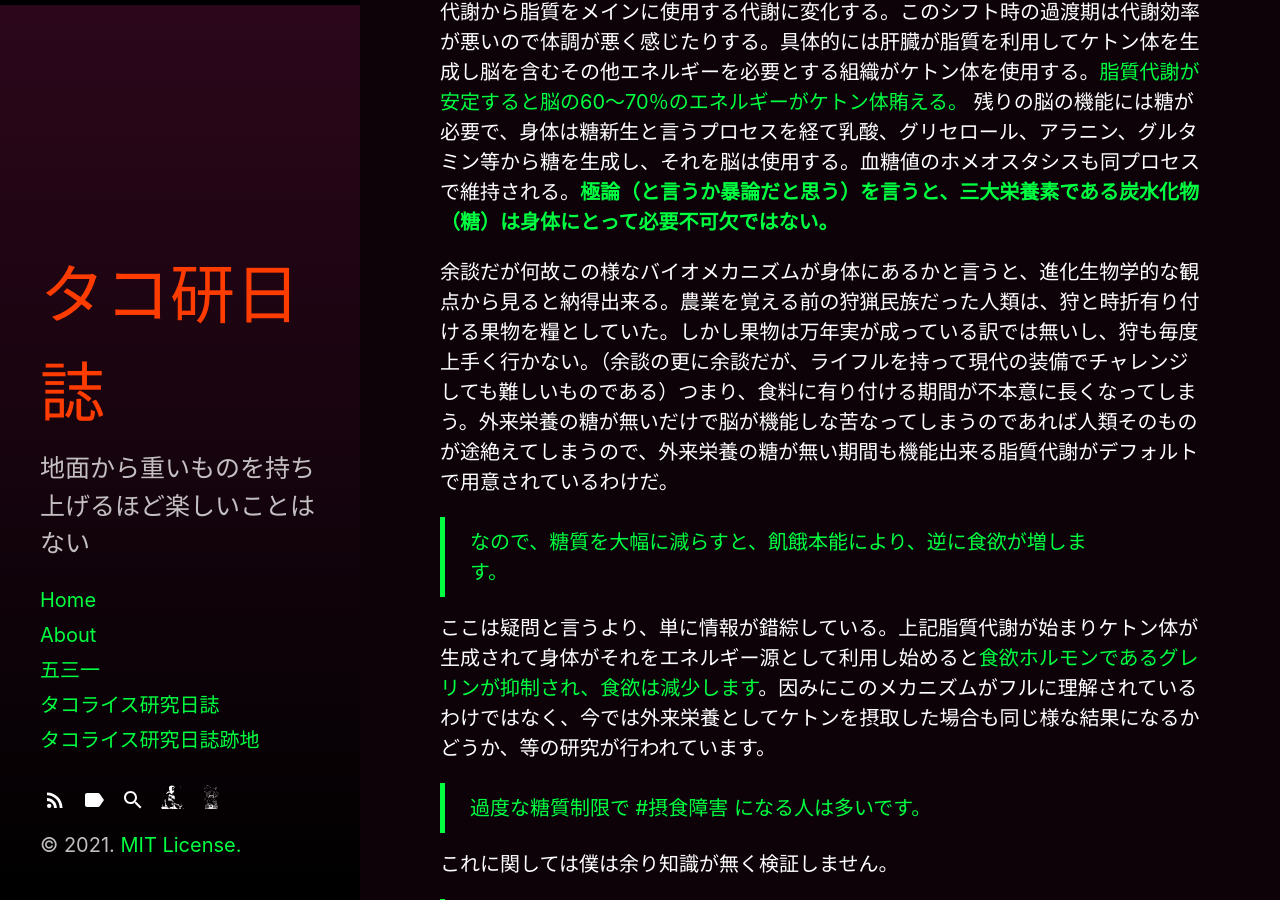
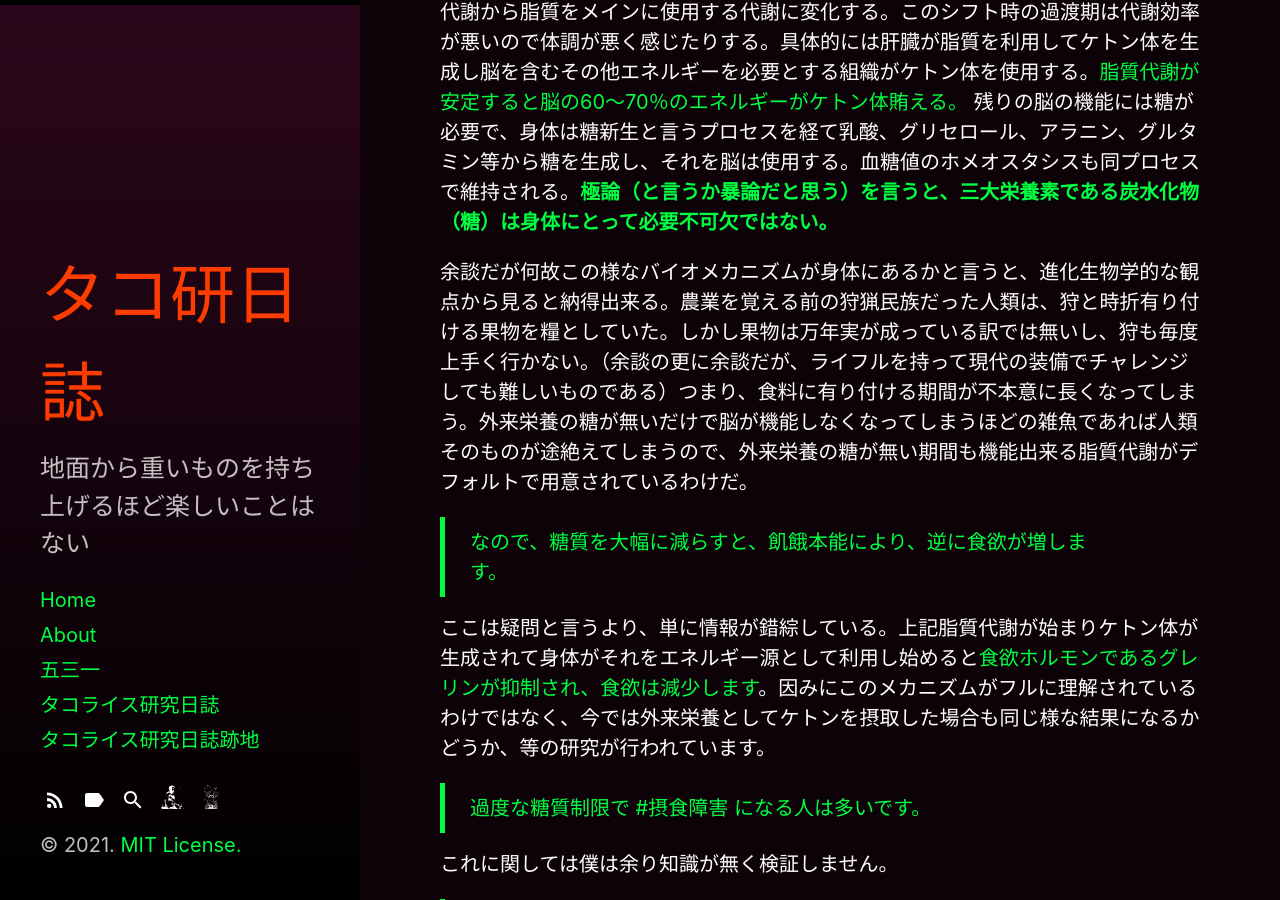
Before and after one commit to buckybean/buckybean.github.io, a Jekyll site: the page built from _posts/tacokennisshi/2021-07-23-tacokennisshi-gluconegogenesis.md, in a window 1280 px wide and 900 px high, scrolled down 895 px. Built offline with Jekyll 4.4.1, drawn with Linux system fonts in a browser that asks for light colours; comment, search, counter and statistics services are not loaded.

Commit message:
Update 2021-07-23-tacokennisshi-gluconegogenesis.md

```diff
--- a/_posts/tacokennisshi/2021-07-23-tacokennisshi-gluconegogenesis.md
+++ b/_posts/tacokennisshi/2021-07-23-tacokennisshi-gluconegogenesis.md
@@ -19,7 +19,7 @@ tags:
 
 先ずここで疑問。身体へ外来栄養の糖の供給が一定である場合、脳は糖をエネルギー源として使用する。外来栄養の糖が不足している場合、身体は糖をメインに使用する代謝から脂質をメインに使用する代謝に変化する。このシフト時の過渡期は代謝効率が悪いので体調が悪く感じたりする。具体的には肝臓が脂質を利用してケトン体を生成し脳を含むその他エネルギーを必要とする組織がケトン体を使用する。[脂質代謝が安定すると脳の60〜70％のエネルギーがケトン体賄える。](https://ccforum.biomedcentral.com/articles/10.1186/cc10020) 残りの脳の機能には糖が必要で、身体は糖新生と言うプロセスを経て乳酸、グリセロール、アラニン、グルタミン等から糖を生成し、それを脳は使用する。血糖値のホメオスタシスも同プロセスで維持される。**極論（と言うか暴論だと思う）を言うと、三大栄養素である炭水化物（糖）は身体にとって必要不可欠ではない。**
 
-余談だが何故この様なバイオメカニズムが身体にあるかと言うと、進化生物学的な観点から見ると納得出来る。農業を覚える前の狩猟民族だった人類は、狩と時折有り付ける果物を糧としていた。しかし果物は万年実が成っている訳では無いし、狩も毎度上手く行かない。（余談の更に余談だが、ライフルを持って現代の装備でチャレンジしても難しいものである）つまり、食料に有り付ける期間が不本意に長くなってしまう。外来栄養の糖が無いだけで脳が機能しな苦なってしまうのであれば人類そのものが途絶えてしまうので、外来栄養の糖が無い期間も機能出来る脂質代謝がデフォルトで用意されているわけだ。
+余談だが何故この様なバイオメカニズムが身体にあるかと言うと、進化生物学的な観点から見ると納得出来る。農業を覚える前の狩猟民族だった人類は、狩と時折有り付ける果物を糧としていた。しかし果物は万年実が成っている訳では無いし、狩も毎度上手く行かない。（余談の更に余談だが、ライフルを持って現代の装備でチャレンジしても難しいものである）つまり、食料に有り付ける期間が不本意に長くなってしまう。外来栄養の糖が無いだけで脳が機能しなくなってしまうほどの雑魚であれば人類そのものが途絶えてしまうので、外来栄養の糖が無い期間も機能出来る脂質代謝がデフォルトで用意されているわけだ。
 
 > なので、糖質を大幅に減らすと、飢餓本能により、逆に食欲が増します。
 
```
